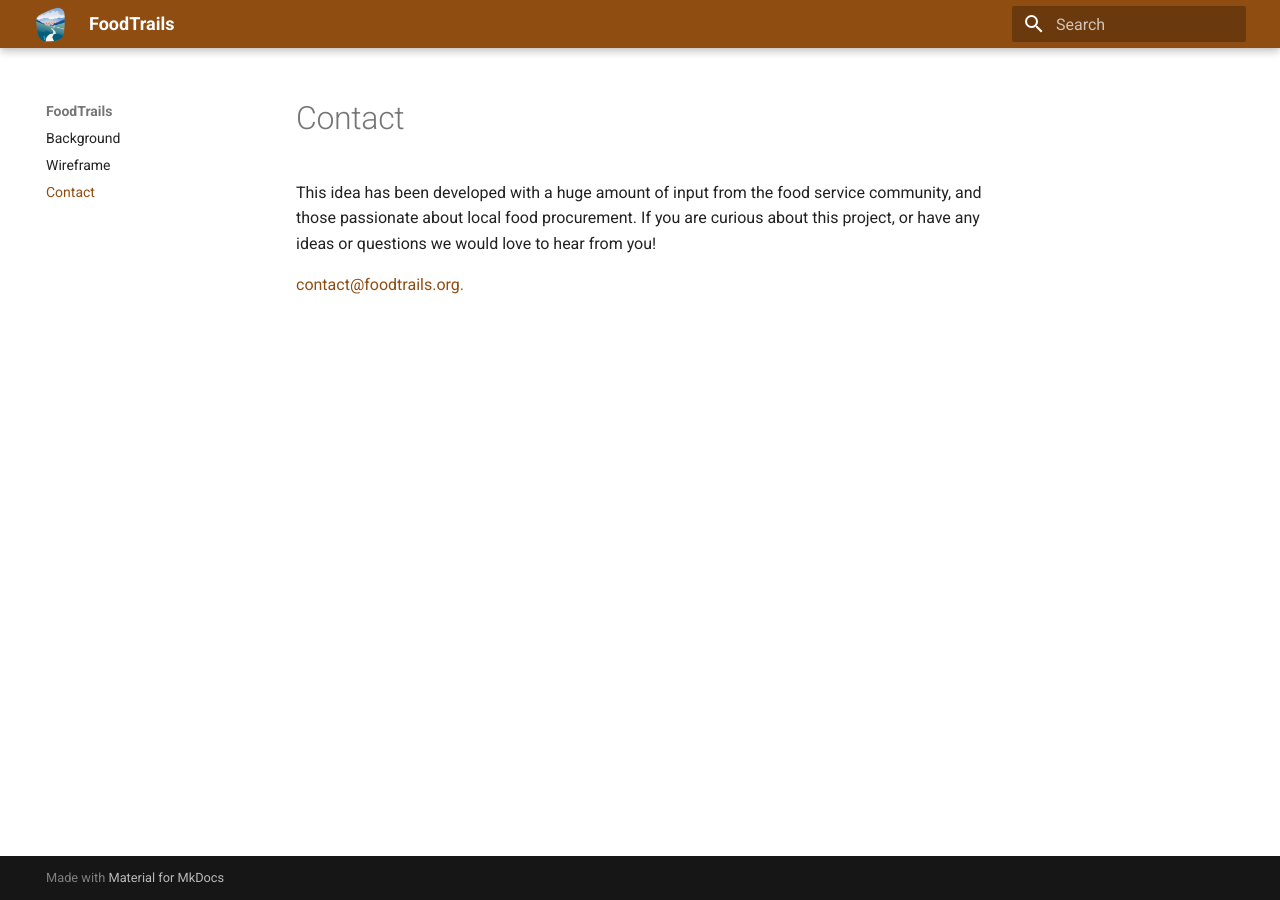
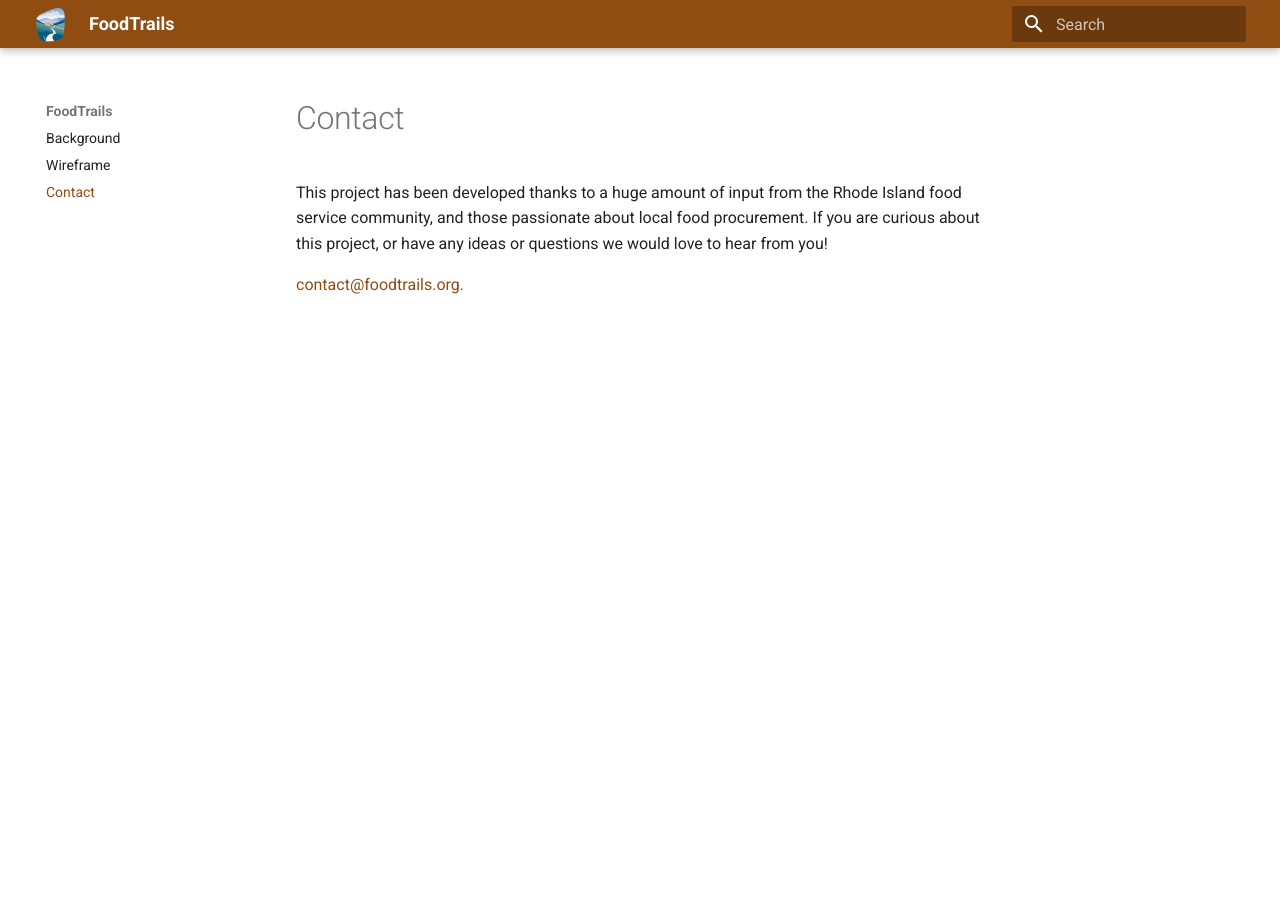
Before and after one commit to foodtrails/documentation, an MkDocs documentation site: the page built from docs/contact.md, in a window 1280 px wide. Built offline with MkDocs 1.6.1 and Material for MkDocs 9.7.7, drawn with Linux system fonts in a browser that asks for light colours.

Commit message:
Remove footer via CSS; Update contact.md

```diff
--- a/docs/contact.md
+++ b/docs/contact.md
@@ -1,3 +1,3 @@
-This idea has been developed with a huge amount of input from the food service community, and those passionate about local food procurement. If you are curious about this project, or have any ideas or questions we would love to hear from you!
+This project has been developed thanks to a huge amount of input from the Rhode Island food service community, and those passionate about local food procurement. If you are curious about this project, or have any ideas or questions we would love to hear from you!
 
 [contact@foodtrails.org.](mailto:contact@foodtrails.org?Subject=Contact Page Request)
--- a/docs/stylesheets/extra.css
+++ b/docs/stylesheets/extra.css
@@ -2,3 +2,7 @@
     --md-primary-fg-color:        #904D12;
     --md-accent-fg-color:         #448407;
 }
+
+.md-footer {
+    display: none
+}
```
